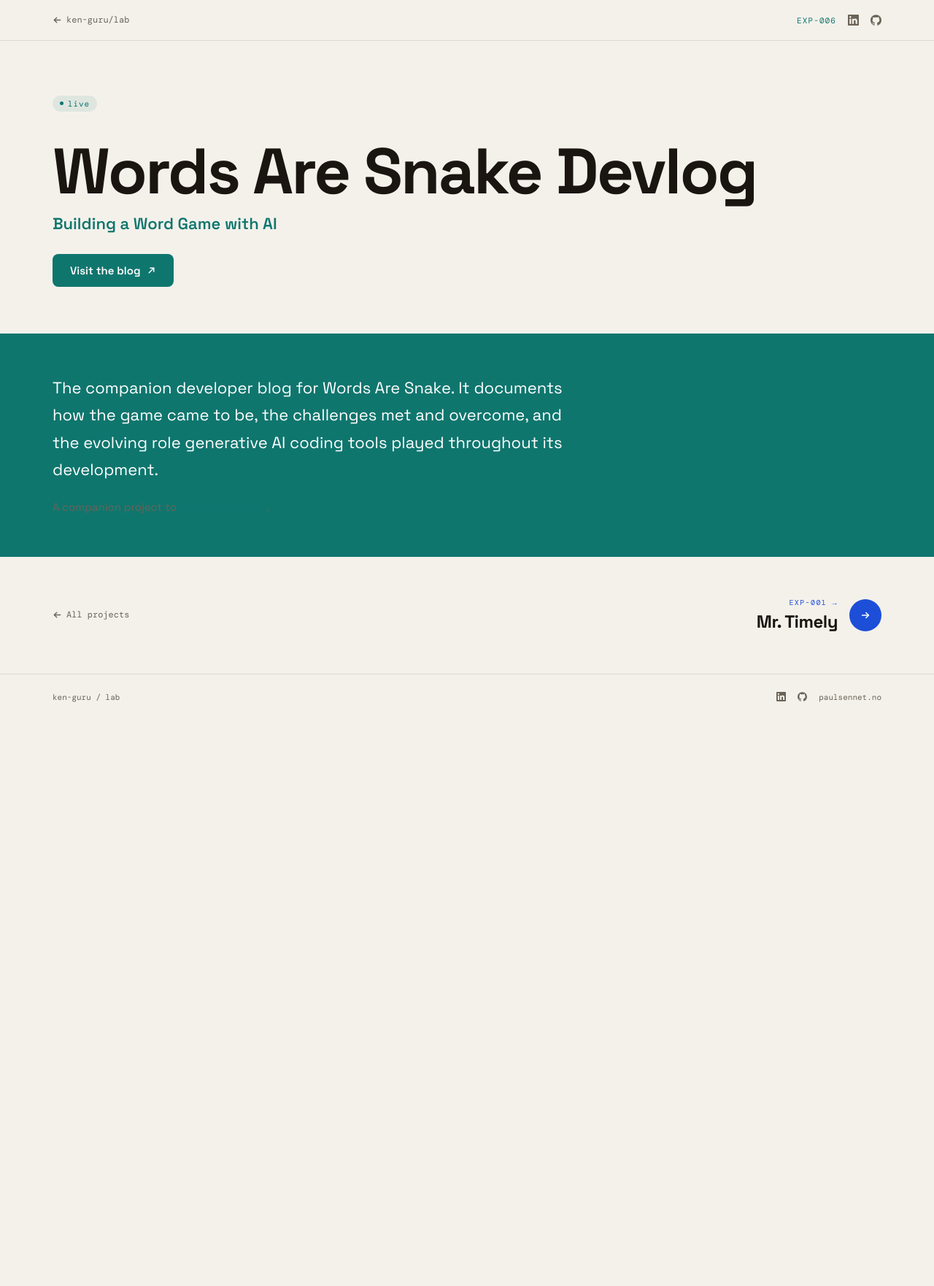
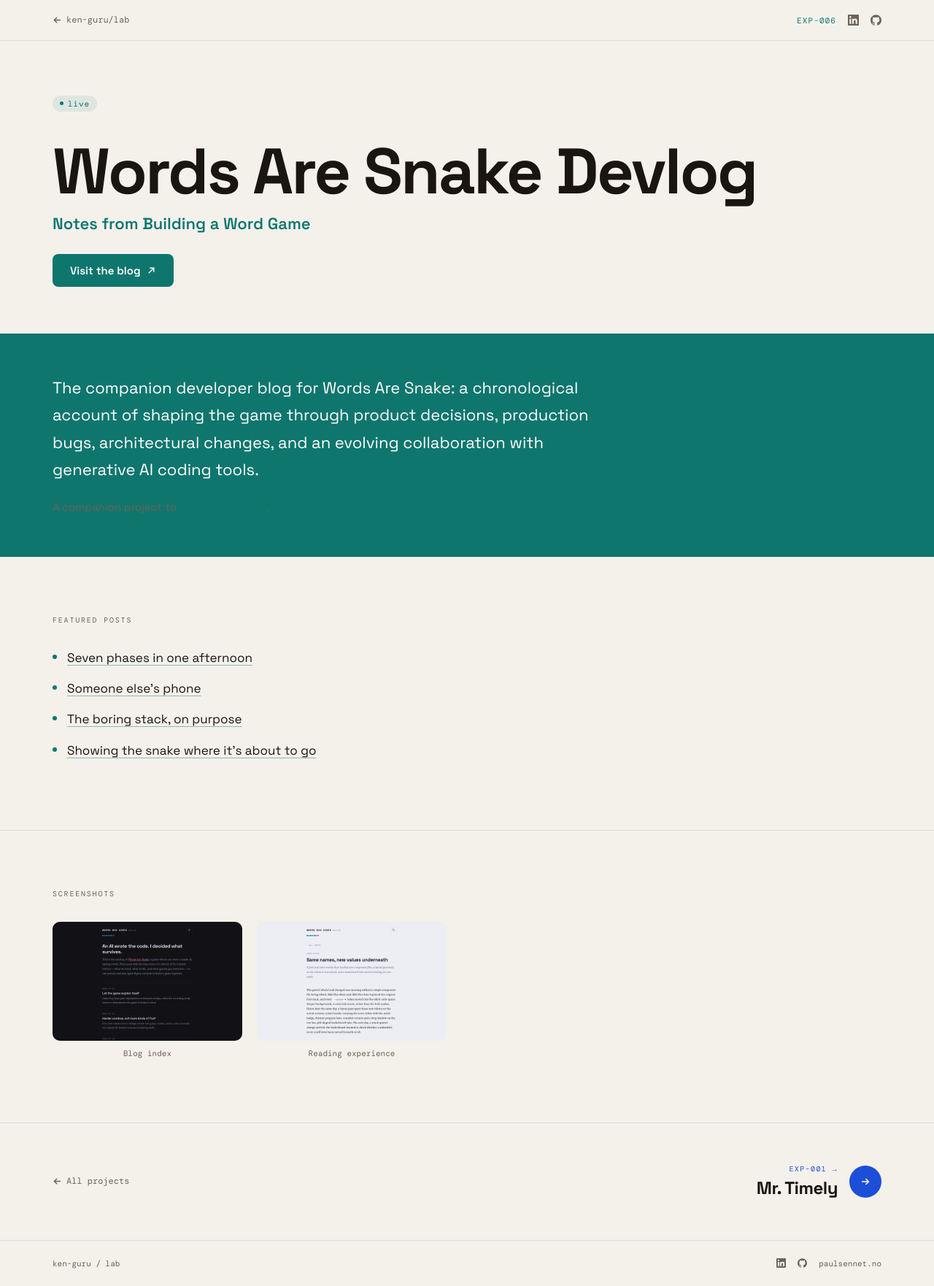
Before and after one commit to ken-guru/ken-guru-lab-experiments, a Jekyll site: the page built from projects/words-are-snake-devlog.html, in a window 1280 px wide. Shown: the whole page at 73% size. Built offline with Jekyll 4.4.1, drawn with Linux system fonts in a browser that asks for light colours; some web fonts are replaced; before the commit the page ends 986 px from its top, so only the background shows below that.

Commit message:
feat: enrich Words Are Snake devlog entry

```diff
--- a/_data/projects.yml
+++ b/_data/projects.yml
@@ -393,13 +393,14 @@
 - id: words-are-snake-devlog
   num: "006"
   name: Words Are Snake Devlog
-  tagline: Building a Word Game with AI
+  tagline: Notes from Building a Word Game
   desc: >
     A developer blog following the making of Words Are Snake: the problems encountered, the tools used,
     and what years of experimenting with generative AI coding tools taught along the way.
   longDesc: >
-    The companion developer blog for Words Are Snake. It documents how the game came to be, the challenges
-    met and overcome, and the evolving role generative AI coding tools played throughout its development.
+    The companion developer blog for Words Are Snake: a chronological account of shaping the game through
+    product decisions, production bugs, architectural changes, and an evolving collaboration with generative
+    AI coding tools.
   accent: "#0f766e"
   accentLight: "#14b8a6"
   url: https://blog.wordsaresnake.no/
@@ -410,3 +411,19 @@
     - Game development
     - Generative AI
   status: published
+  featuredPosts:
+    - title: Seven phases in one afternoon
+      url: https://blog.wordsaresnake.no/posts/the-beginning/
+    - title: Someone else's phone
+      url: https://blog.wordsaresnake.no/posts/surviving-the-first-deploy/
+    - title: The boring stack, on purpose
+      url: https://blog.wordsaresnake.no/posts/leaving-render-for-turso-railway/
+    - title: Showing the snake where it's about to go
+      url: https://blog.wordsaresnake.no/posts/word-preview/
+  screenshots:
+    - label: Blog index
+      desc: The publication index in dark mode
+      image: /assets/images/snake-blog-index-dark-desktop.png
+    - label: Reading experience
+      desc: An individual post in light mode
+      image: /assets/images/snake-blog-post-light-desktop.png
--- a/_layouts/project.html
+++ b/_layouts/project.html
@@ -56,6 +56,21 @@ layout: default
       <p class="lead-band__relationship">A companion project to <a href="{{ '/projects/' | append: companion_p.id | append: '/' | relative_url }}">{{ companion_p.name }}</a>.</p>
     {% endif %}
   </div>
+
+  <!-- FEATURED POSTS -->
+  {% if p.featuredPosts %}
+    <div class="section">
+      <div class="section-label">Featured posts</div>
+      <div class="feature-list-detail">
+        {% for post in p.featuredPosts %}
+          <div class="feature-item">
+            <span class="feature-item__dot"></span>
+            <a href="{{ post.url }}" target="_blank" rel="noopener noreferrer" class="feature-item__text feature-item__link">{{ post.title }}</a>
+          </div>
+        {% endfor %}
+      </div>
+    </div>
+  {% endif %}
 
   <!-- SCREENSHOTS -->
   {% if p.screenshots %}
--- a/assets/css/main.css
+++ b/assets/css/main.css
@@ -630,6 +630,17 @@ a {
   color: var(--text);
 }
 
+.feature-item__link {
+  text-decoration: underline;
+  text-decoration-color: color-mix(in srgb, var(--accent) 45%, transparent);
+  text-underline-offset: 4px;
+}
+
+.feature-item__link:hover {
+  color: var(--accent);
+  text-decoration-color: currentColor;
+}
+
 .stack-card {
   padding: 16px 20px;
   margin-bottom: 10px;
```
